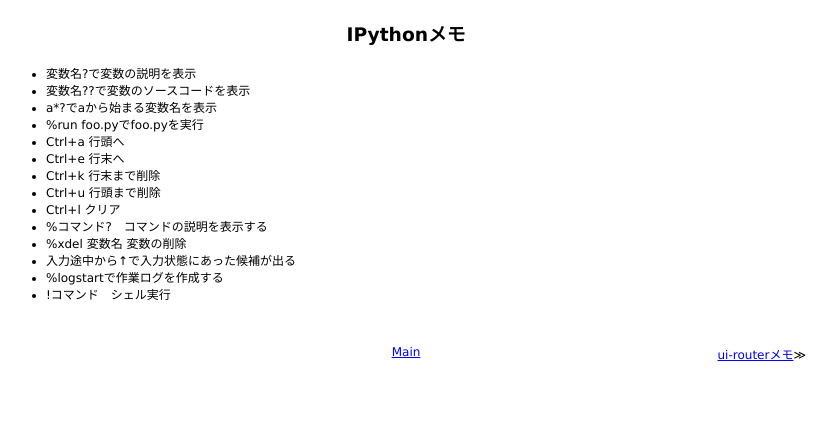
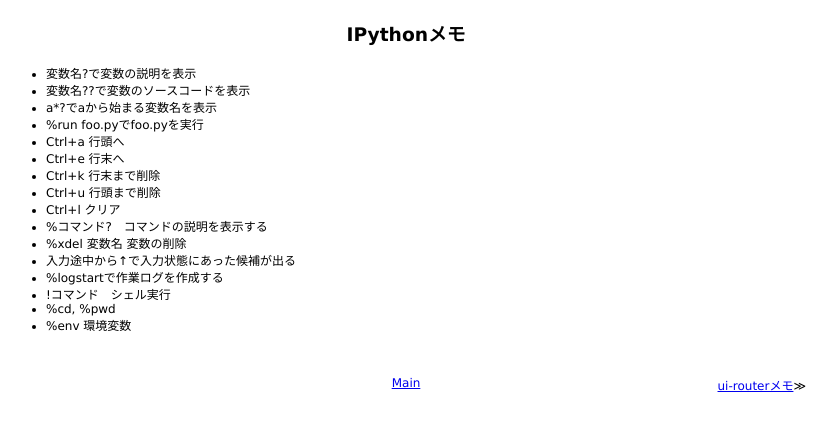
Before and after one commit to 38elements/38elements.github.com, a Jekyll site: the page built from _posts/2015-06-21-ipython.md, in a window 1280 px wide. Shown: the top 431 px of the page, without its empty margins (234-1071 px from the left). Built offline with Jekyll 4.4.1, drawn with Linux system fonts in a browser that asks for light colours; Markdown is read by kramdown in place of the engine named in the settings.

Commit message:
Update 2015-06-21-ipython.md

```diff
--- a/_posts/2015-06-21-ipython.md
+++ b/_posts/2015-06-21-ipython.md
@@ -16,3 +16,5 @@ title: IPythonメモ
 * 入力途中から↑で入力状態にあった候補が出る
 * %logstartで作業ログを作成する
 * !コマンド　シェル実行
+* %cd, %pwd
+* %env 環境変数
```
